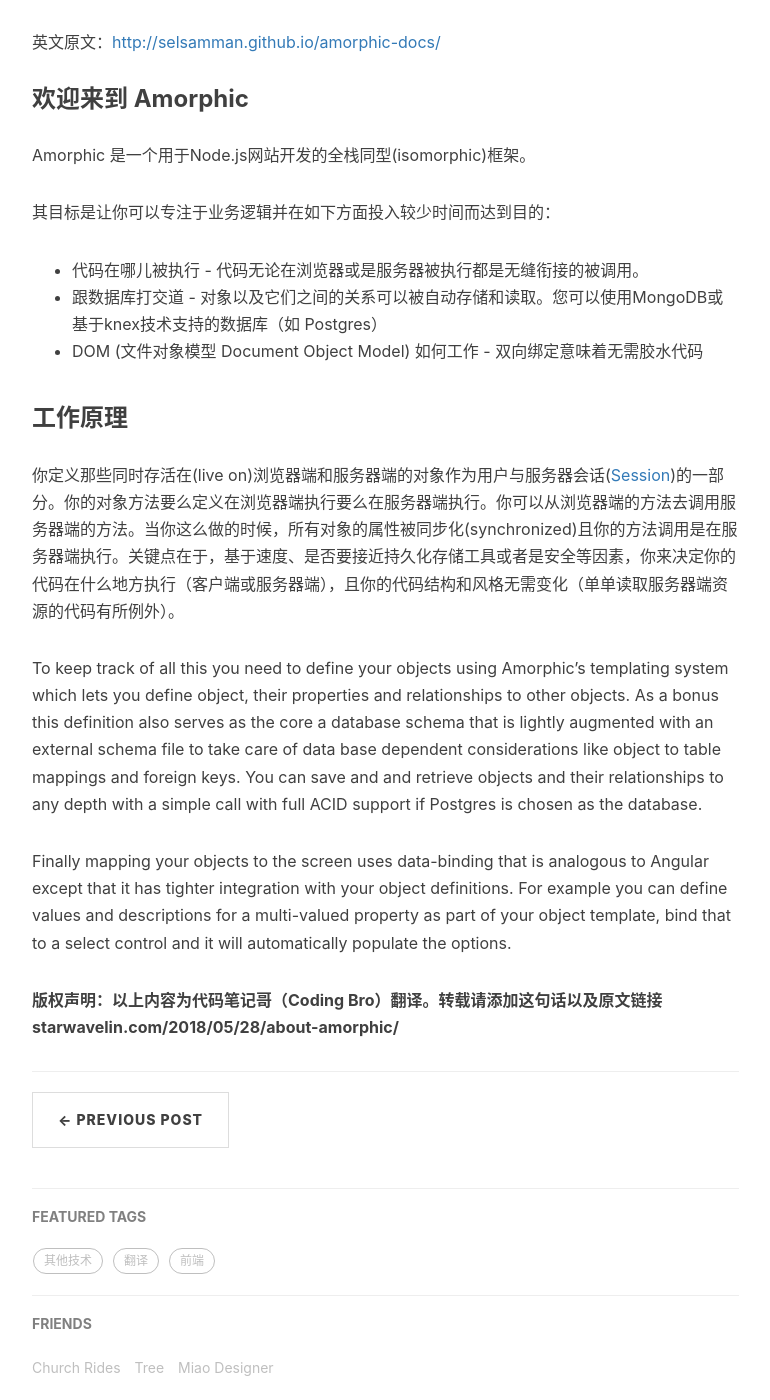
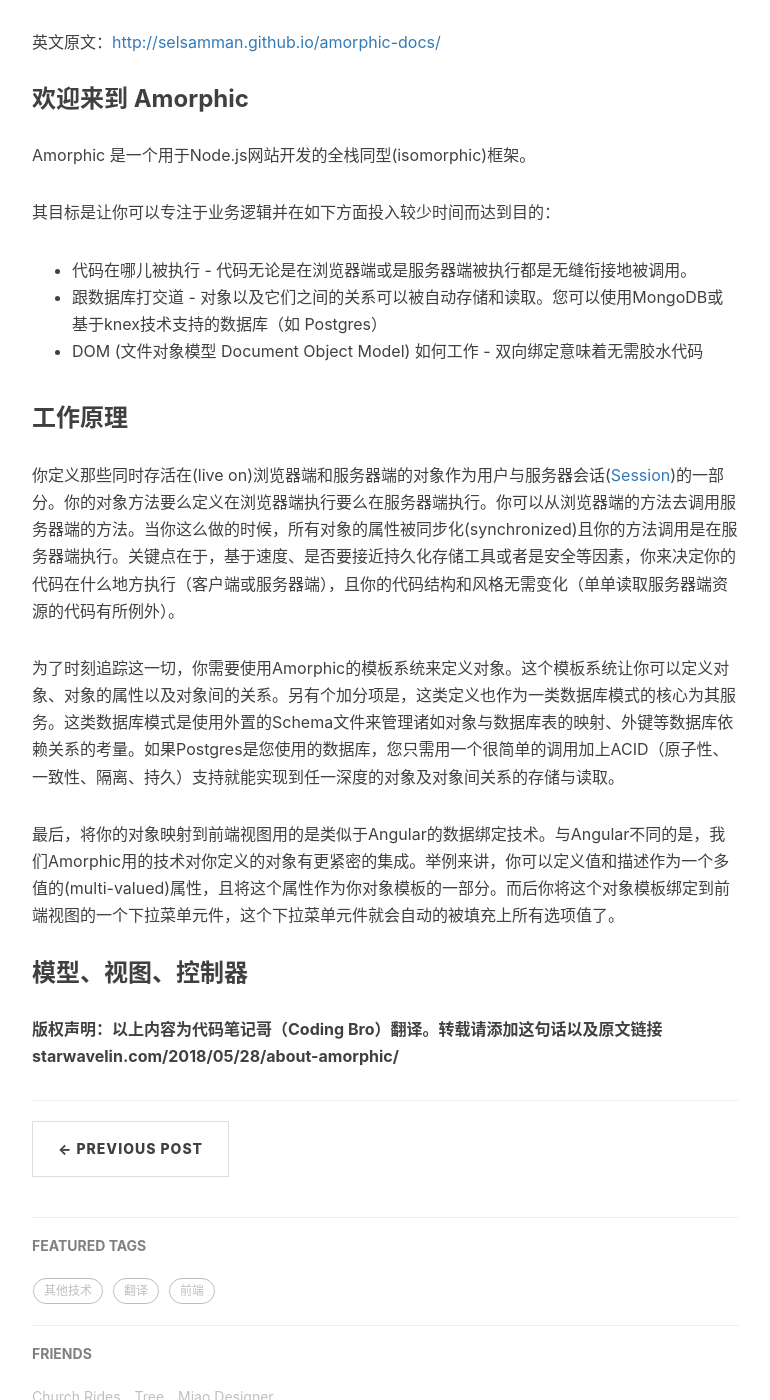
Before and after one commit to starwavelin/starwavelin.github.io, a Jekyll site: the page built from _posts/2018-05-28-about-amorphic.md, in a window 1280 px wide and 1400 px high, scrolled down 601 px. Shown: the whole window, without its empty margins (233-1003 px from the left). Built offline with Jekyll 4.4.1, drawn with Linux system fonts in a browser that asks for light colours; nearby versions of some CDN libraries; comment, search, counter and statistics services are not loaded.

Commit message:
Amorphic How it Works done

```diff
--- a/_posts/2018-05-28-about-amorphic.md
+++ b/_posts/2018-05-28-about-amorphic.md
@@ -20,15 +20,17 @@
 
 其目标是让你可以专注于业务逻辑并在如下方面投入较少时间而达到目的：
 
-- 代码在哪儿被执行 - 代码无论在浏览器或是服务器被执行都是无缝衔接的被调用。
+- 代码在哪儿被执行 - 代码无论是在浏览器端或是服务器端被执行都是无缝衔接地被调用。
 - 跟数据库打交道 - 对象以及它们之间的关系可以被自动存储和读取。您可以使用MongoDB或基于knex技术支持的数据库（如 Postgres）
 - DOM (文件对象模型 Document Object Model) 如何工作 - 双向绑定意味着无需胶水代码
 
 ### 工作原理
 你定义那些同时存活在(live on)浏览器端和服务器端的对象作为用户与服务器会话([Session](https://en.wikipedia.org/wiki/Session_(computer_science)))的一部分。你的对象方法要么定义在浏览器端执行要么在服务器端执行。你可以从浏览器端的方法去调用服务器端的方法。当你这么做的时候，所有对象的属性被同步化(synchronized)且你的方法调用是在服务器端执行。关键点在于，基于速度、是否要接近持久化存储工具或者是安全等因素，你来决定你的代码在什么地方执行（客户端或服务器端），且你的代码结构和风格无需变化（单单读取服务器端资源的代码有所例外）。
 
-To keep track of all this you need to define your objects using Amorphic’s templating system which lets you define object, their properties and relationships to other objects. As a bonus this definition also serves as the core a database schema that is lightly augmented with an external schema file to take care of data base dependent considerations like object to table mappings and foreign keys. You can save and and retrieve objects and their relationships to any depth with a simple call with full ACID support if Postgres is chosen as the database.
+为了时刻追踪这一切，你需要使用Amorphic的模板系统来定义对象。这个模板系统让你可以定义对象、对象的属性以及对象间的关系。另有个加分项是，这类定义也作为一类数据库模式的核心为其服务。这类数据库模式是使用外置的Schema文件来管理诸如对象与数据库表的映射、外键等数据库依赖关系的考量。如果Postgres是您使用的数据库，您只需用一个很简单的调用加上ACID（原子性、一致性、隔离、持久）支持就能实现到任一深度的对象及对象间关系的存储与读取。
 
-Finally mapping your objects to the screen uses data-binding that is analogous to Angular except that it has tighter integration with your object definitions. For example you can define values and descriptions for a multi-valued property as part of your object template, bind that to a select control and it will automatically populate the options.
+最后，将你的对象映射到前端视图用的是类似于Angular的数据绑定技术。与Angular不同的是，我们Amorphic用的技术对你定义的对象有更紧密的集成。举例来讲，你可以定义值和描述作为一个多值的(multi-valued)属性，且将这个属性作为你对象模板的一部分。而后你将这个对象模板绑定到前端视图的一个下拉菜单元件，这个下拉菜单元件就会自动的被填充上所有选项值了。
+
+### 模型、视图、控制器
 
 **版权声明：以上内容为代码笔记哥（Coding Bro）翻译。转载请添加这句话以及原文链接starwavelin.com/2018/05/28/about-amorphic/**
```
